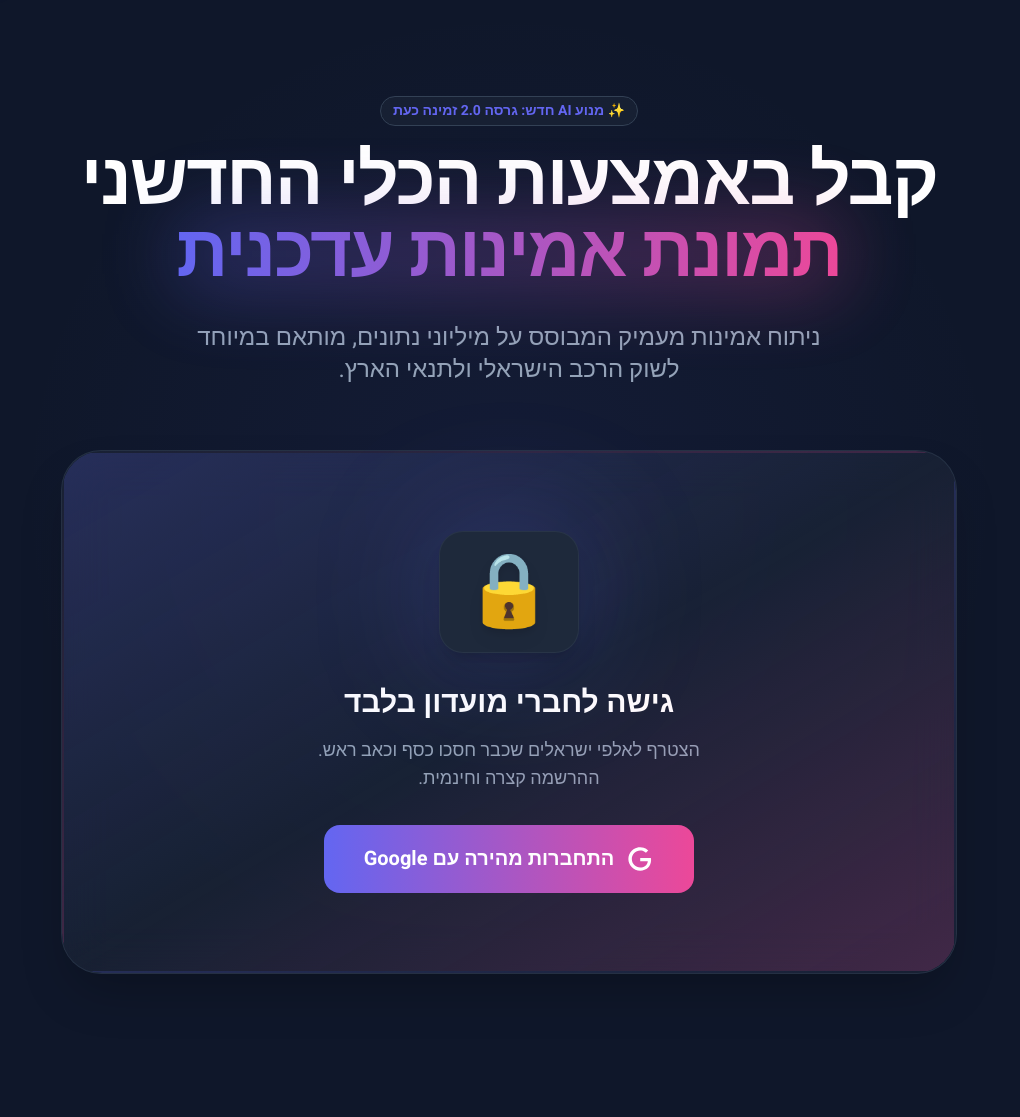
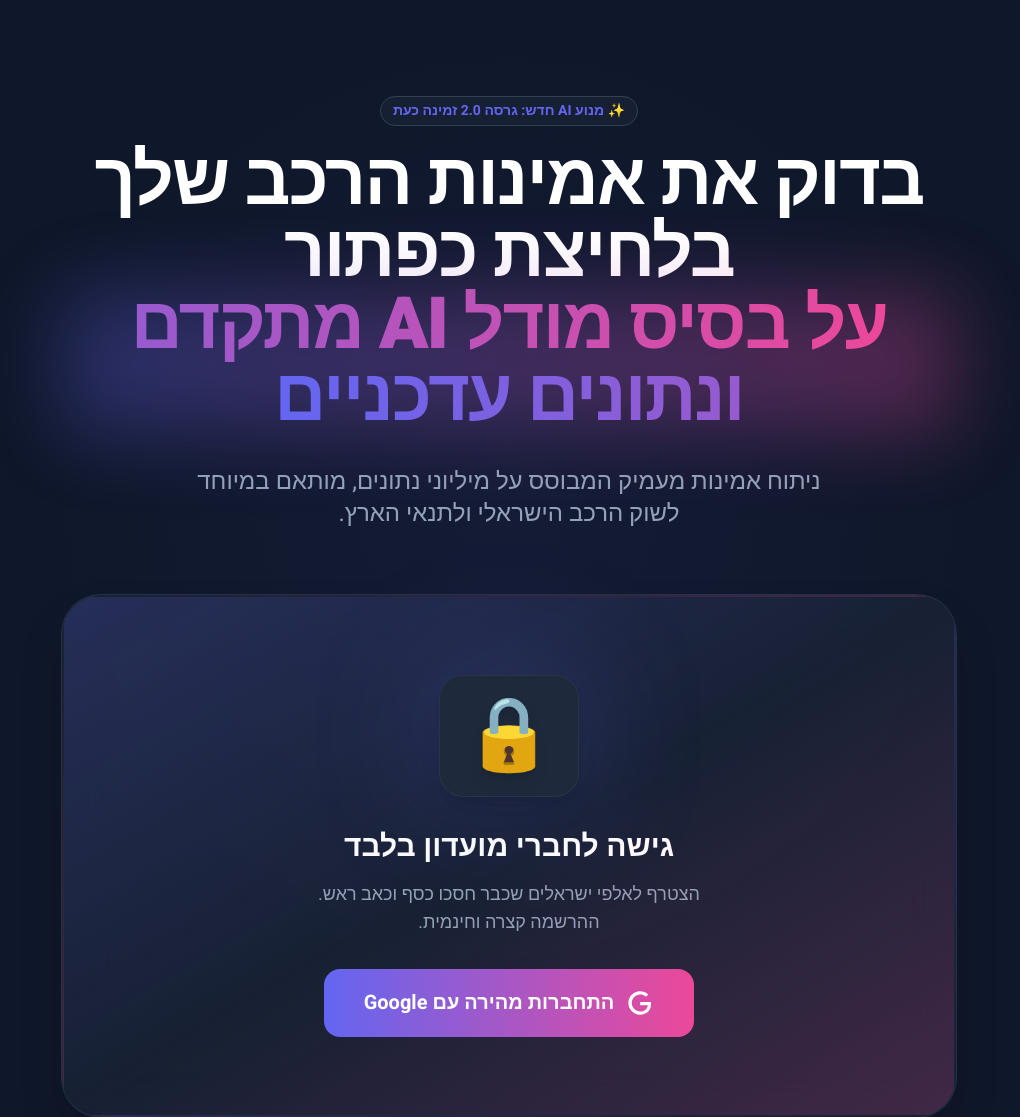
Before and after one commit to giladscore494/reliabilityAIModelsR, a Flask app: page / in a window 1280 px wide. Shown: the part 73-1190 px from the top of the page, without its empty margins (131-1151 px from the left). Run offline with Flask 3, Linux system fonts and the light colour scheme; some libraries are stand-ins or nearby versions.

Commit message:
Update index.html

```diff
--- a/my-flask-app/templates/index.html
+++ b/my-flask-app/templates/index.html
@@ -112,10 +112,10 @@
                 ✨ מנוע AI חדש: גרסה 2.0 זמינה כעת
             </span>
             <h2 class="text-5xl md:text-7xl font-extrabold text-white mb-8 leading-tight tracking-tight">
-                קבל באמצעות הכלי החדשני
+                בדוק את אמינות הרכב שלך בלחיצת כפתור
                 <span class="relative inline-block">
                     <span class="absolute inset-0 bg-gradient-to-r from-primary to-secondary blur-2xl opacity-30"></span>
-                    <span class="relative text-transparent bg-clip-text bg-gradient-to-r from-primary to-secondary">תמונת אמינות עדכנית</span>
+                    <span class="relative text-transparent bg-clip-text bg-gradient-to-r from-primary to-secondary">על בסיס מודל AI מתקדם ונתונים עדכניים</span>
                 </span>
             </h2>
             <p class="text-xl md:text-2xl text-slate-400 max-w-2xl mx-auto leading-relaxed">
```
